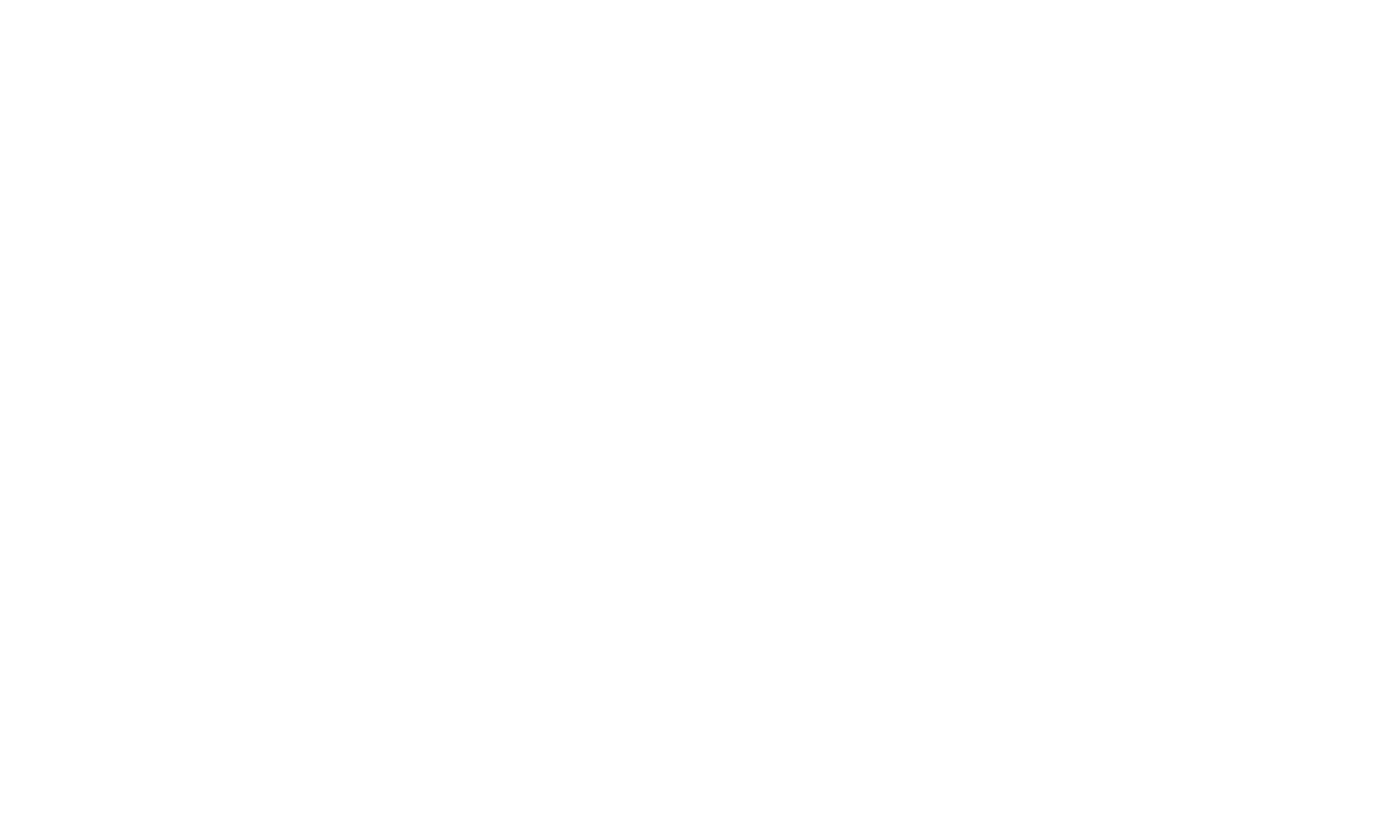
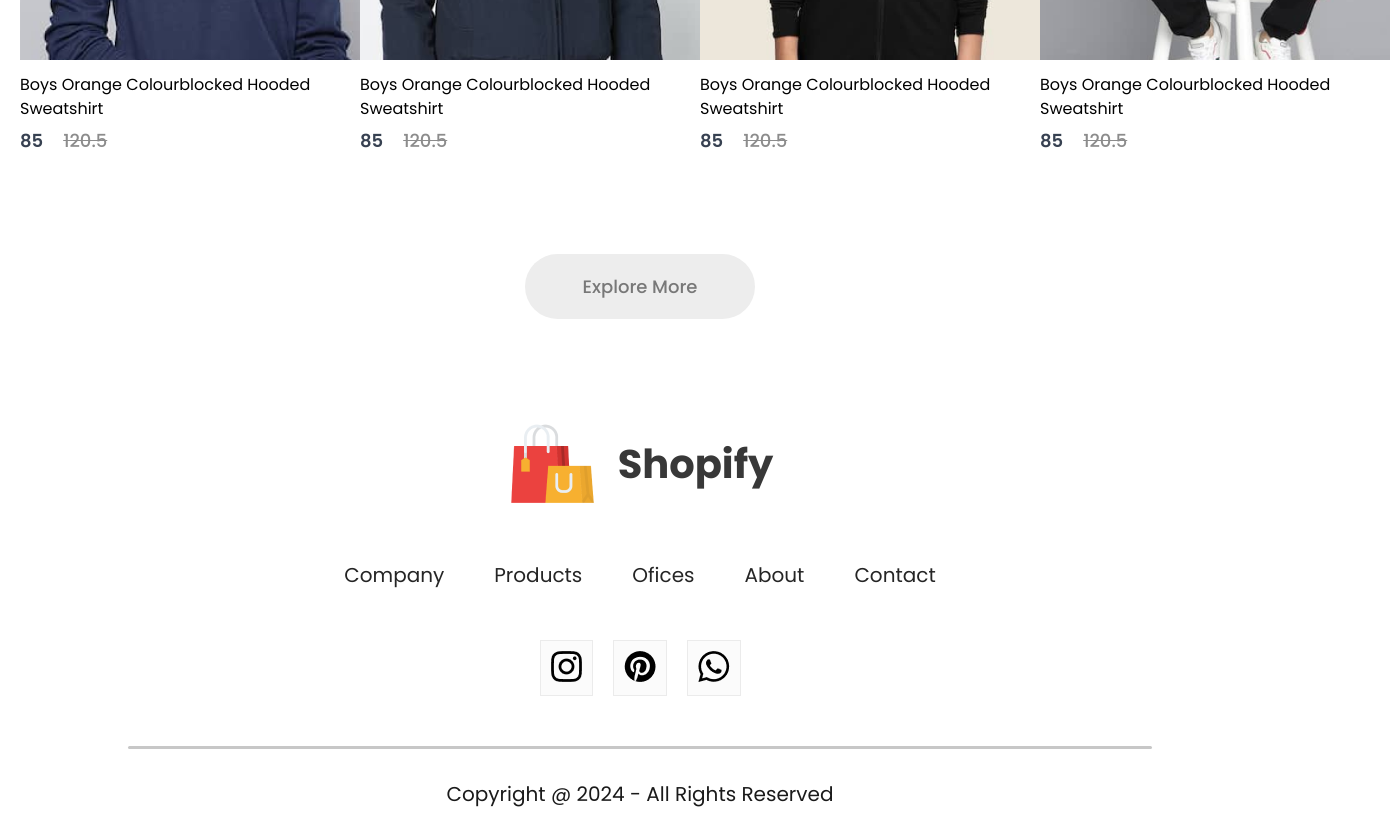
Before and after one commit to ValeryRaikov/React-SoftUni-Final-Project, a React (Vite) app in the folder client/: page /kids in a window 1280 px wide. Shown: the part 2000-2839 px from the top of the page, 1390 px wide, since content can reach past the window. Before the commit the page ends 800 px from the top, so only its background shows below. Built offline with nearby package versions, Linux system fonts and the light colour scheme.

Commit message:
Add Category

```diff
--- a/client/src/App.jsx
+++ b/client/src/App.jsx
@@ -7,6 +7,10 @@ import Product from './components/product/Product';
 import About from './components/about/About';
 import Registration from './components/registration/Registration';
 import Cart from './components/cart/Cart';
+import Footer from './components/footer/Footer';
+import men_banner from './components/assets/banner_men.png';
+import women_banner from './components/assets/banner_women.png';
+import kids_banner from './components/assets/banner_kids.png';
 
 function App() {
      return (
@@ -15,9 +19,9 @@ function App() {
 
             <Routes>
                 <Route path='/' element={<Shop /> } />
-                <Route path='/men' element={<Category category='men' /> } />
-                <Route path='/women' element={<Category category='women' /> } />
-                <Route path='/kids' element={<Category category='kids' /> } />
+                <Route path='/men' element={<Category banner={men_banner} category='men' /> } />
+                <Route path='/women' element={<Category banner={women_banner} category='women' /> } />
+                <Route path='/kids' element={<Category banner={kids_banner} category='kid' /> } />
                 <Route path='/product' element={<Product />}>
                     <Route path=':productId' element={<Product />} />
                 </Route>
@@ -25,6 +29,8 @@ function App() {
                 <Route path='/login' element={<Registration /> } />
                 <Route path='/cart' element={<Cart /> } />
             </Routes>
+
+            <Footer />
         </>
     )
 }
--- /dev/null
+++ b/client/src/components/category/Category.css
@@ -0,0 +1,43 @@
+.category-banner {
+    display: block;
+    margin: 30px auto;
+    width: 80%;
+}
+
+.category-indexSort {
+    display: flex;
+    margin: 0px 155px;
+    justify-content: space-between;
+    align-items: center;
+}
+
+.category-sort {
+    padding: 10px 20px;
+    border-radius: 40px;
+    border: 1px solid #888;
+}
+
+.category-indexSort p span {
+    font-weight: 600;
+}
+
+.category-products {
+    margin: 20px 0px 20px 20px;
+    display: grid;
+    grid-template-columns: 1fr 1fr 1fr 1fr;
+    row-gap: 80px;
+}
+
+.category-loadmore {
+    display: flex;
+    justify-content: center;
+    align-items: center;
+    margin: 100px auto;
+    width: 230px;
+    height: 65px;
+    border-radius: 75px;
+    background-color: #ededed;
+    color: #787878;
+    font-size: 18px;
+    font-weight: 500;
+}
--- a/client/src/components/category/Category.jsx
+++ b/client/src/components/category/Category.jsx
@@ -1,5 +1,37 @@
-export default function Category() {
+import { useContext } from 'react';
+
+import { ShopContext } from '../../context/ShopContext';
+import './Category.css'
+import dropdown_icon from '../assets/dropdown_icon.png';
+import Item from '../item/Item';
+
+export default function Category({
+    banner,
+    category,
+}) {
+    const {allProducts} = useContext(ShopContext);
+
     return (
-        <></>
+        <div className="category">
+            <img className='category-banner' src={banner} alt="" />
+            <div className='category-indexSort'>
+                <p>
+                    <span>Showing 1-12</span> out of 36 products
+                </p>
+                <div className='category-sort'>
+                    Sort by <img src={dropdown_icon} alt=""/>
+                </div>
+            </div>
+            <div className="category-products">
+                {allProducts.map(item => (
+                    category === item.category
+                        ? <Item key={item.id} {...item} />
+                        : null
+                ))}
+            </div>
+            <div className="category-loadmore">
+                Explore More
+            </div>
+        </div>
     );
 }
--- /dev/null
+++ b/client/src/components/footer/Footer.css
@@ -0,0 +1,64 @@
+@import url('/styles/base.css');
+
+.footer {
+    display: flex;
+    flex-direction: column;
+    justify-content: center;
+    align-items: center;
+    gap: 50px;
+}
+
+.footer-logo {
+    display: flex;
+    align-items: center;
+    gap: 20px;
+}
+
+.footer-logo p {
+    color: #383838;
+    font-size: 40px;
+    font-weight: 700;
+}
+
+.footer-links {
+    display: flex;
+    list-style: none;
+    gap: 50px;
+    color: #252525;
+    font-size: 20px;
+}
+
+.footer-links li {
+    cursor: pointer;
+}
+
+.footer-socials-icons {
+    display: flex;
+    gap: 20px;
+}
+
+.footer-icons-container {
+    padding: 10px;
+    padding-bottom: 6px;
+    background-color: #fbfbfb;
+    border: 1px solid #ebebeb;
+}
+
+.footer-copyright {
+    display: flex;
+    flex-direction: column;
+    align-items: center;
+    gap: 30px;
+    width: 100%;
+    margin-bottom: 30px;
+    color: #1a1a1a;
+    font-size: 20px;
+}
+
+.footer-copyright hr {
+    width: 80%;
+    border: none;
+    border-radius: 10px;
+    height: 3px;
+    background-color: #c7c7c7;
+}
--- /dev/null
+++ b/client/src/components/footer/Footer.jsx
@@ -0,0 +1,38 @@
+import './Footer.css';
+import footer_logo from '../assets/logo_big.png';
+import instagram_icon from '../assets/instagram_icon.png';
+import pinterest_icon from '../assets/pinterest_icon.png';
+import whatsapp_icon from '../assets/whatsapp_icon.png';
+
+export default function Footer() {
+    return (
+        <div className="footer">
+            <div className="footer-logo">
+                <img src={footer_logo} alt="" />
+                <p>Shopify</p>
+            </div>
+            <ul className="footer-links">
+                <li>Company</li>
+                <li>Products</li>
+                <li>Ofices</li>
+                <li>About</li>
+                <li>Contact</li>
+            </ul>
+            <div className="footer-socials-icons">
+                <div className="footer-icons-container">
+                    <img src={instagram_icon} alt="" />
+                </div>
+                <div className="footer-icons-container">
+                    <img src={pinterest_icon} alt="" />
+                </div>
+                <div className="footer-icons-container">
+                    <img src={whatsapp_icon} alt="" />
+                </div>
+            </div>
+            <div className="footer-copyright">
+                <hr />
+                <p>Copyright @ 2024 - All Rights Reserved</p>
+            </div>
+        </div>
+    );
+}
--- a/client/src/components/item/Item.css
+++ b/client/src/components/item/Item.css
@@ -1,7 +1,7 @@
 @import url('/styles/base.css');
 
 .item {
-    width: 350px;
+    width: 340px;
 }
 
 .item p {
--- /dev/null
+++ b/client/src/context/ShopContext.jsx
@@ -0,0 +1,22 @@
+import { useState, useEffect, createContext } from "react";
+import all_products from '../components/assets/all_product';
+
+export const ShopContext = createContext(null);
+
+const ShopContextProvider = (props) => {
+    const [allProducts, setAllProducts] = useState([]);
+
+    useEffect(() => {
+        setAllProducts(all_products);
+    }, []);
+
+    const contextValue = { allProducts };
+
+    return (
+        <ShopContext.Provider value={contextValue} >
+            {props.children}
+        </ShopContext.Provider>
+    )
+}
+
+export default ShopContextProvider;
--- a/client/src/main.jsx
+++ b/client/src/main.jsx
@@ -1,13 +1,16 @@
 import React from 'react'
 import ReactDOM from 'react-dom/client'
 import { BrowserRouter } from 'react-router-dom';
+import ShopContextProvider from './context/ShopContext.jsx';
 
 import App from './App.jsx'
 
 ReactDOM.createRoot(document.getElementById('root')).render(
     <React.StrictMode>
         <BrowserRouter>
-            <App />
+            <ShopContextProvider>
+                <App />
+            </ShopContextProvider>
         </BrowserRouter>
     </React.StrictMode>,
 )
```
Also changed, not shown: client/src/components/assets/all_product.js (+72 -72 lines), client/src/components/assets/banner_men.png (renamed from client/src/components/assets/banner_mens.png), client/src/components/assets/pinterest_icon.png (renamed from client/src/components/assets/pintester_icon.png).
